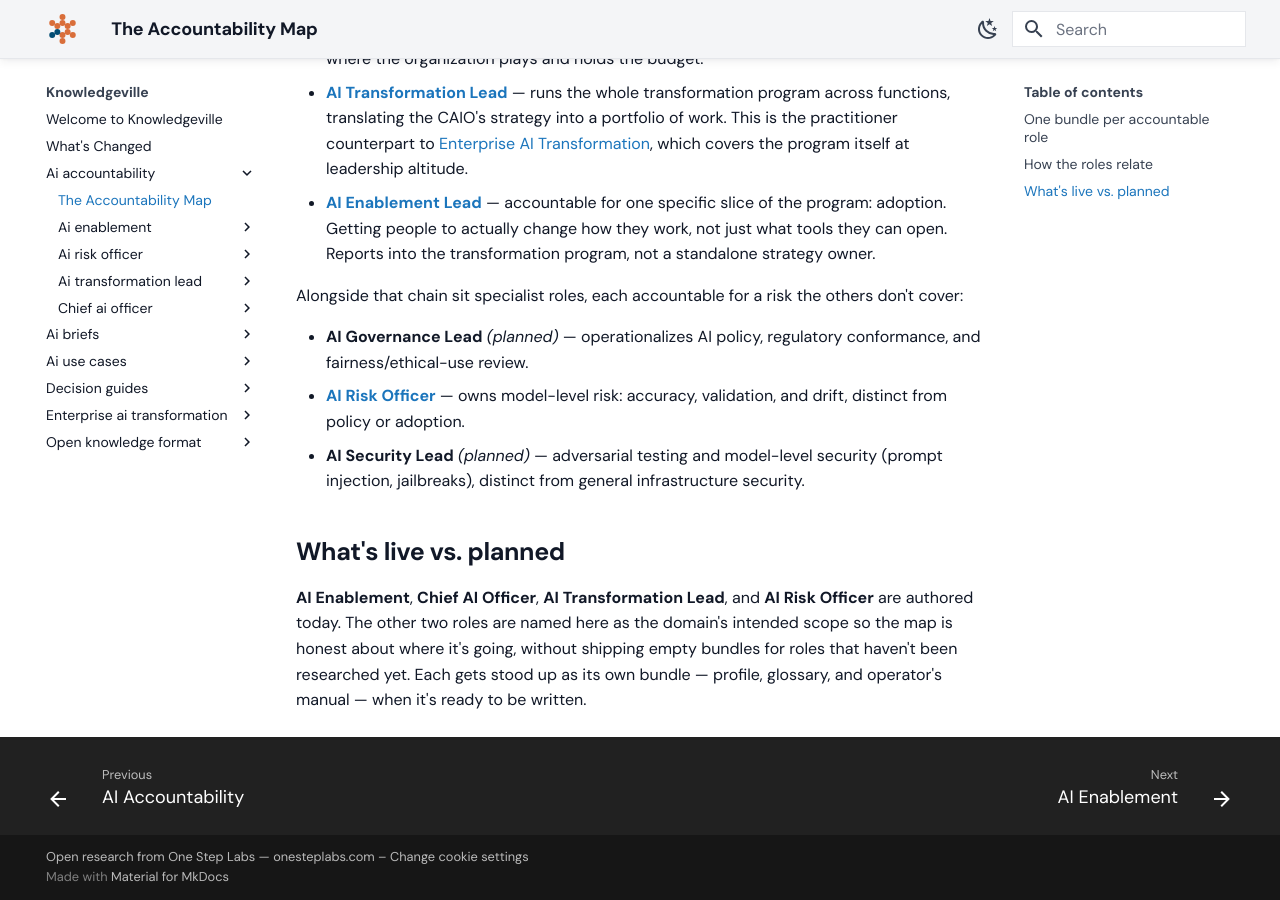
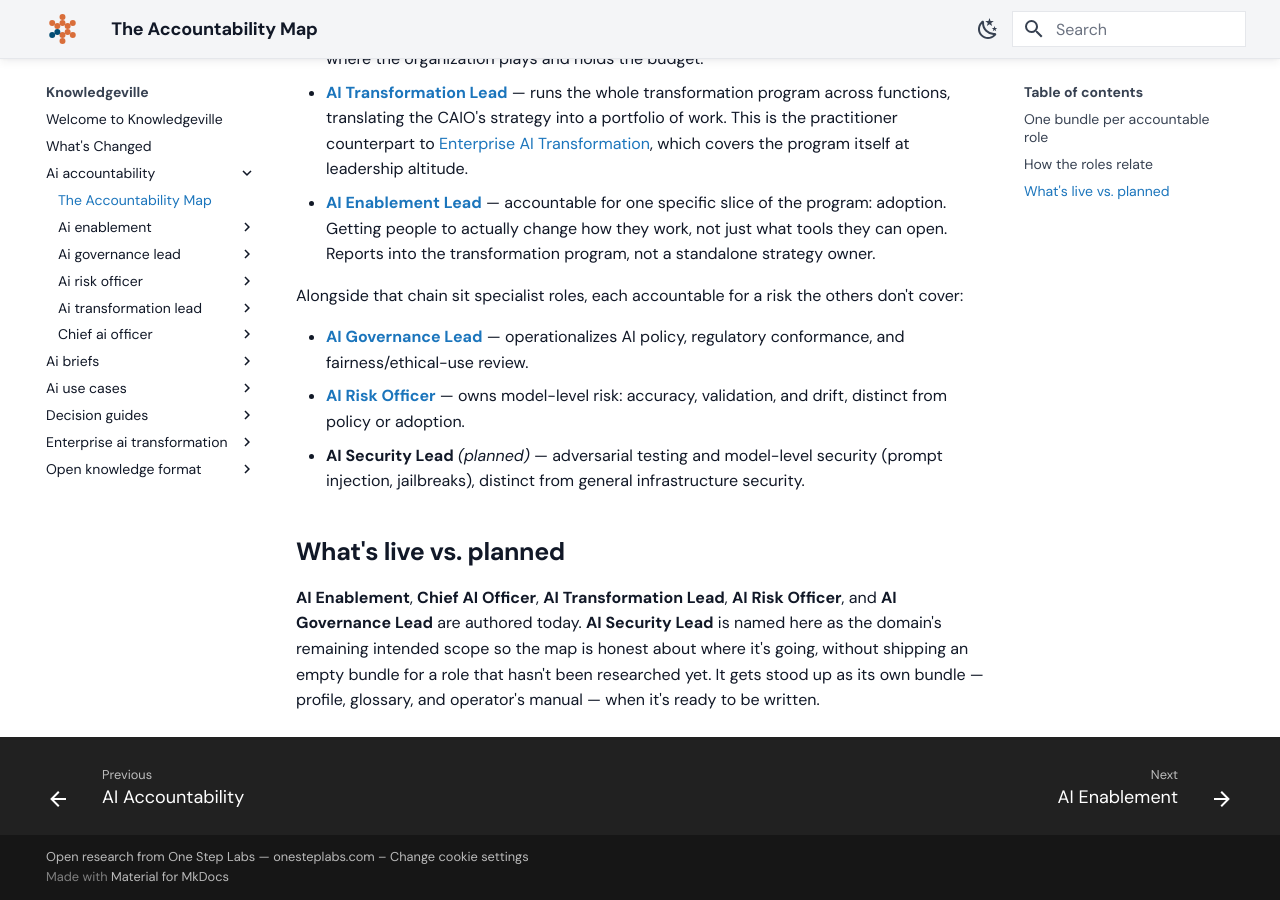
Before and after one commit to grandaha/knowledgeville, an MkDocs documentation site: the page built from published/ai-accountability/the-accountability-map.md, in a window 1280 px wide and 900 px high, scrolled down 573 px. Built offline with MkDocs 1.6.1 and Material for MkDocs 9.7.7, drawn with Linux system fonts in a browser that asks for light colours; some web fonts are replaced.

Commit message:
Publish: sync content from workspace

```diff
--- a/published/ai-accountability/the-accountability-map.md
+++ b/published/ai-accountability/the-accountability-map.md
@@ -38,8 +38,8 @@ Accountability for AI outcomes roughly splits top to bottom:
 Alongside that chain sit specialist roles, each accountable for a risk the others don't
 cover:
 
-- **AI Governance Lead** *(planned)* — operationalizes AI policy, regulatory conformance,
-  and fairness/ethical-use review.
+- **[AI Governance Lead](/ai-accountability/ai-governance-lead/index.md)** — operationalizes
+  AI policy, regulatory conformance, and fairness/ethical-use review.
 - **[AI Risk Officer](/ai-accountability/ai-risk-officer/index.md)** — owns model-level
   risk: accuracy, validation, and drift, distinct from policy or adoption.
 - **AI Security Lead** *(planned)* — adversarial testing and model-level security (prompt
@@ -47,8 +47,8 @@ cover:
 
 ## What's live vs. planned
 
-**AI Enablement**, **Chief AI Officer**, **AI Transformation Lead**, and **AI Risk Officer**
-are authored today. The other two roles are named here as the domain's intended scope so
-the map is honest about where it's going, without shipping empty bundles for roles that
-haven't been researched yet. Each gets stood up as its own bundle — profile, glossary, and
-operator's manual — when it's ready to be written.
+**AI Enablement**, **Chief AI Officer**, **AI Transformation Lead**, **AI Risk Officer**,
+and **AI Governance Lead** are authored today. **AI Security Lead** is named here as the
+domain's remaining intended scope so the map is honest about where it's going, without
+shipping an empty bundle for a role that hasn't been researched yet. It gets stood up as
+its own bundle — profile, glossary, and operator's manual — when it's ready to be written.
```
Also changed, not shown: published/ai-accountability/ai-governance-lead/glossary.md (added, +22 -0 lines), published/ai-accountability/ai-governance-lead/index.md (added, +17 -0 lines), published/ai-accountability/ai-governance-lead/log.md (added, +5 -0 lines), published/ai-accountability/ai-governance-lead/running-the-review-function.md (added, +33 -0 lines), published/ai-accountability/ai-governance-lead/the-nist-ai-rmf-in-practice.md (added, +38 -0 lines), published/ai-accountability/ai-governance-lead/validation/index.md (added, +5 -0 lines), published/ai-accountability/ai-governance-lead/what-ai-governance-lead-is.md (added, +39 -0 lines), published/ai-accountability/index.md (+5 -2 lines), 4 other files.
